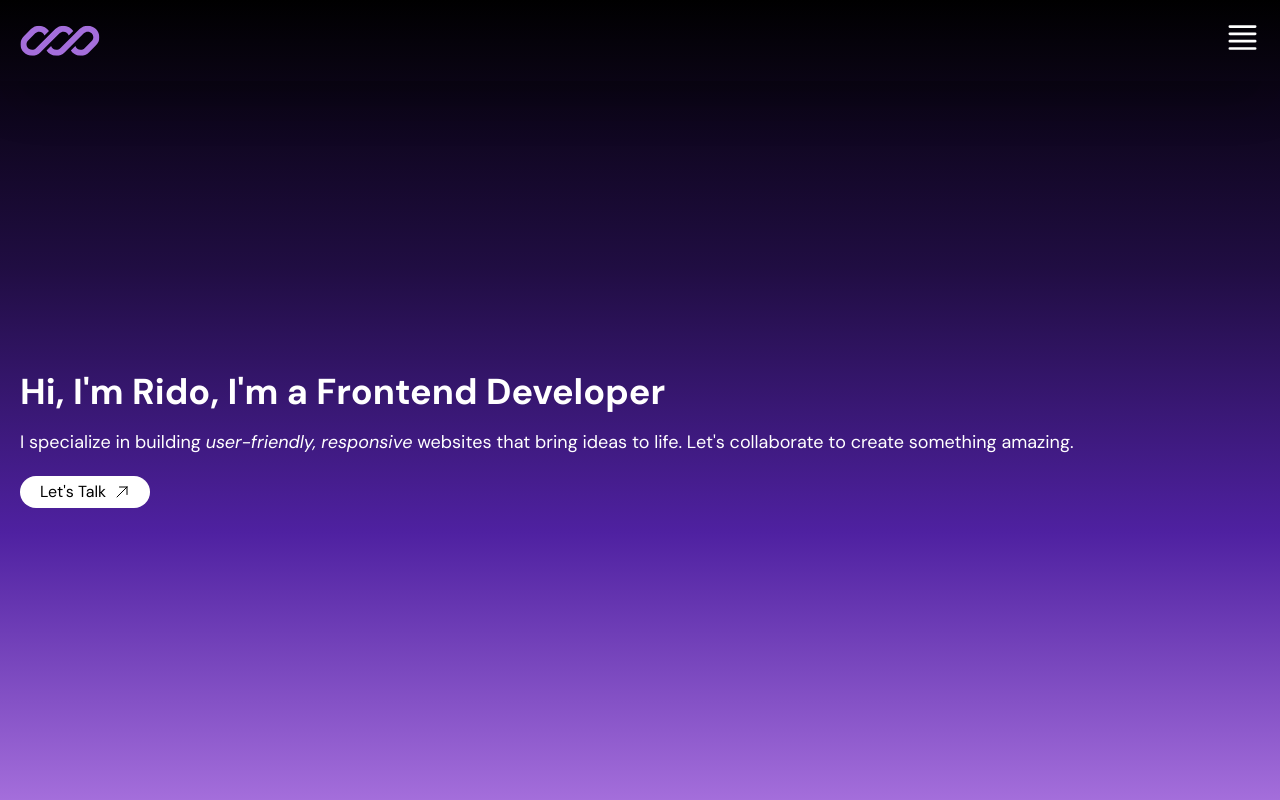
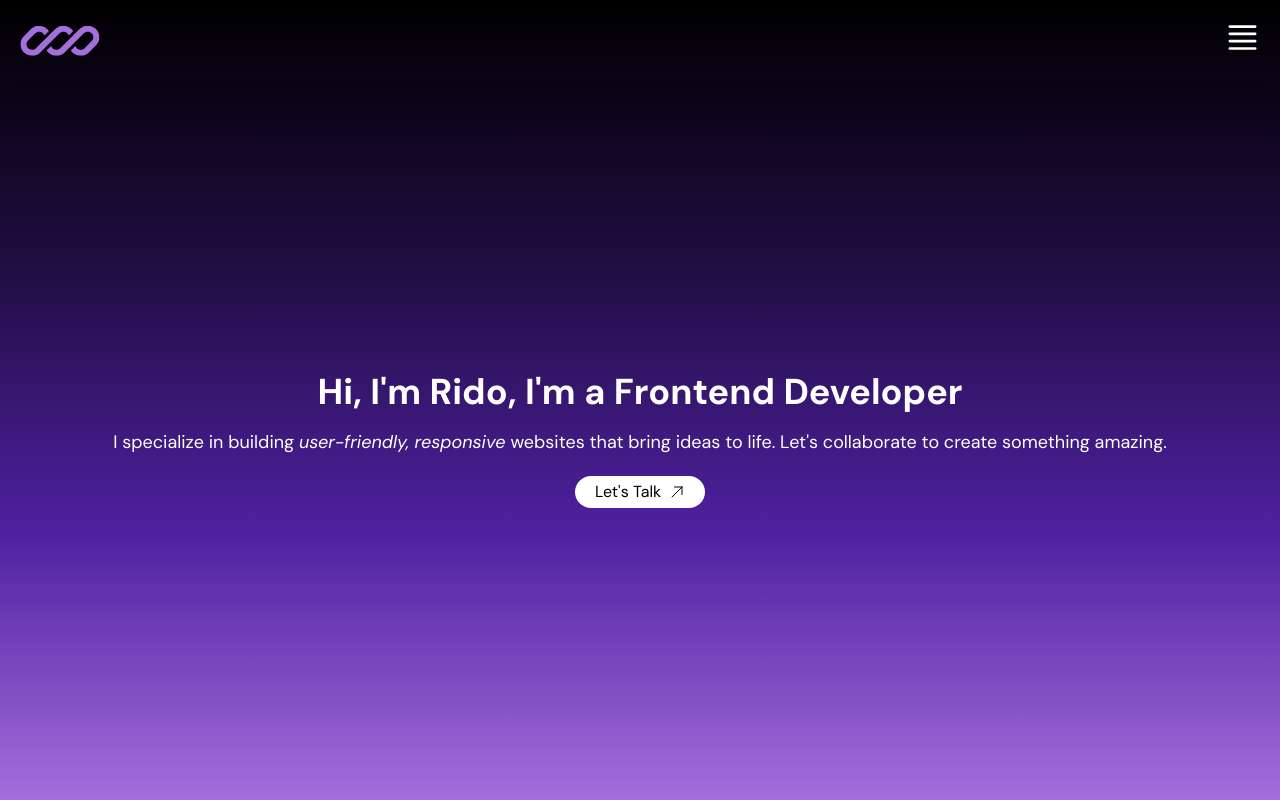
Before and after one commit to riddsep/portfolio-v2, a React (Vite) app: page / in a window 1280 px wide. Built offline with nearby package versions, Linux system fonts and the light colour scheme.

Commit message:
init  project

```diff
--- a/src/ui/Hero.jsx
+++ b/src/ui/Hero.jsx
@@ -3,7 +3,7 @@ import Navbar from "./Navbar";
 
 function Hero() {
   return (
-    <div className="h-dvh w-full bg-gradient text-white">
+    <div className="h-dvh w-full bg-gradient text-center text-white">
       <Navbar />
       <div className="flex h-[calc(100vh_-_81.4px)] w-full flex-col justify-center px-5">
         <h1 className="mb-4 text-4xl font-bold">
@@ -14,10 +14,12 @@ function Hero() {
           that bring ideas to life. Let&apos;s collaborate to create something
           amazing.
         </p>
-        <button className="mt-5 flex w-fit items-center gap-2 rounded-3xl bg-white px-5 py-1 text-black">
-          Let&apos;s Talk
-          <HiOutlineArrowUpRight />
-        </button>
+        <div className="flex justify-center">
+          <button className="mt-5 flex w-fit items-center gap-2 rounded-3xl bg-white px-5 py-1 text-black">
+            Let&apos;s Talk
+            <HiOutlineArrowUpRight />
+          </button>
+        </div>
       </div>
     </div>
   );
```
Also changed, not shown: public/message.svg.
